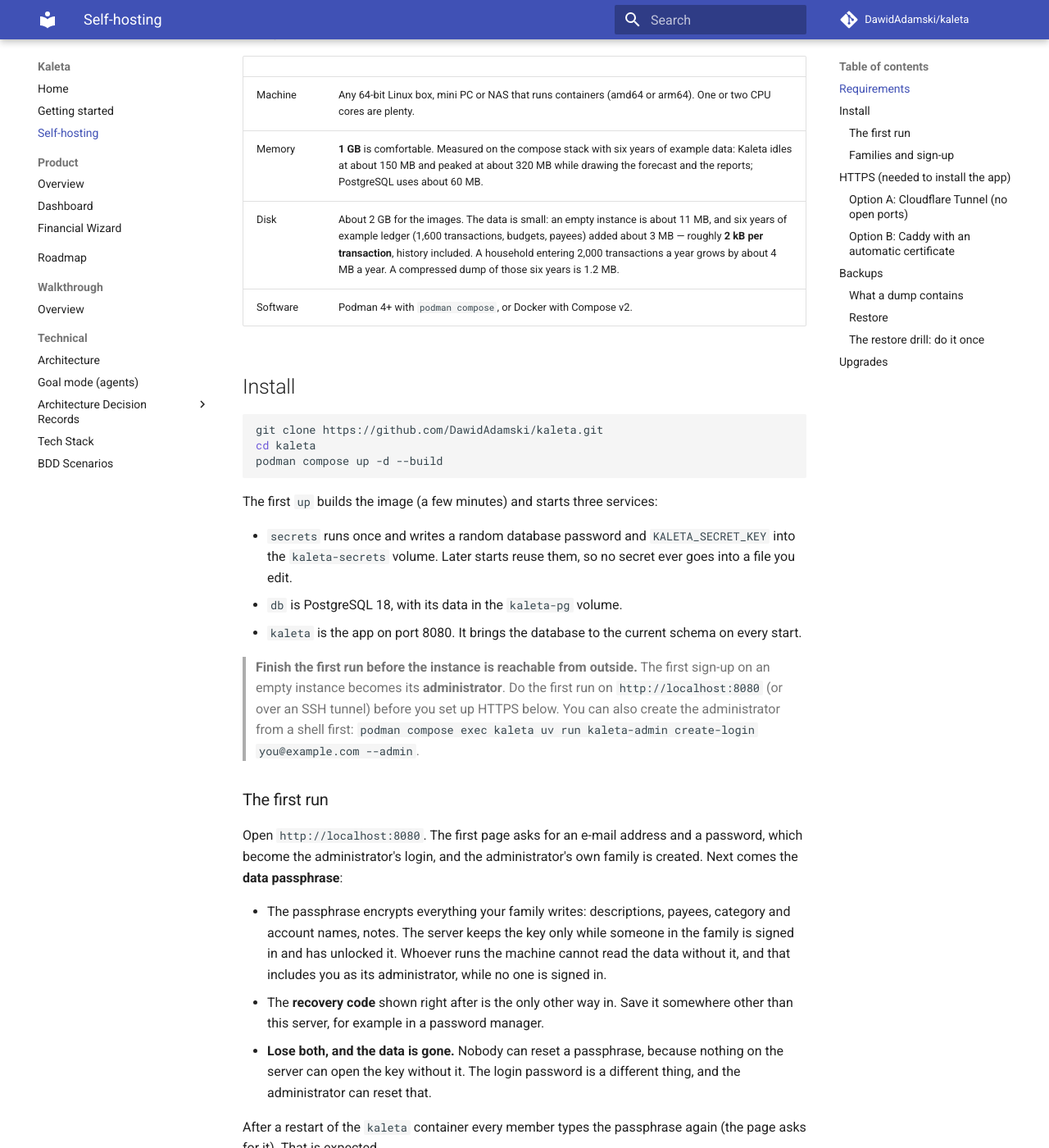
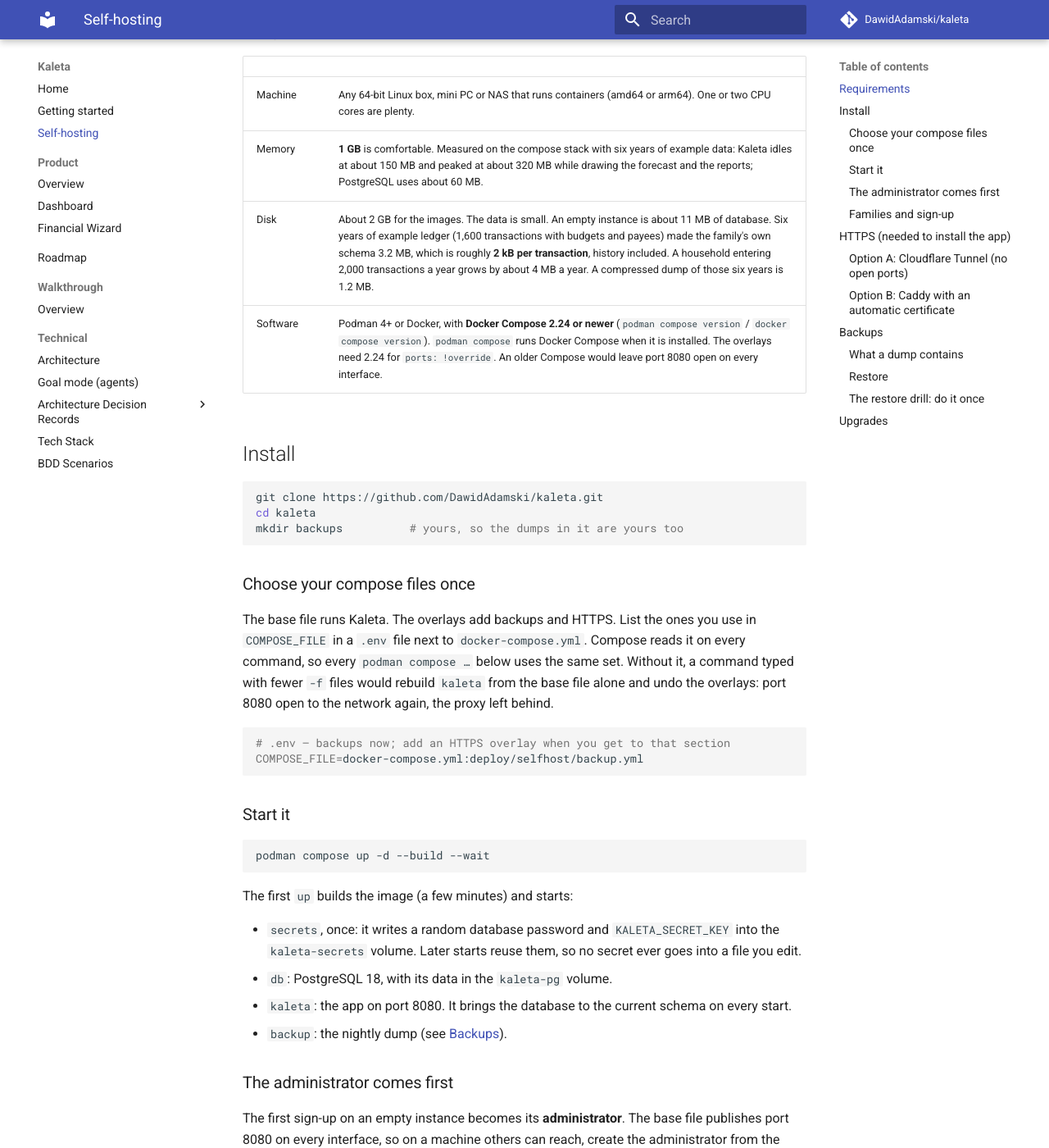
Before and after one commit to DawidAdamski/kaleta, an MkDocs documentation site: the page built from docs/self-hosting.md, in a window 1280 px wide and 1400 px high, scrolled down 347 px. Shown: the whole window at 82% size. Built offline with MkDocs 1.6.1 and Material for MkDocs 9.7.7, drawn with Linux system fonts in a browser that asks for light colours; comment, search, counter and statistics services are not loaded; some of the changed text lies outside the part shown.

Commit message:
fix(selfhost): after review — the nightly dump runs under crond, COMPOSE_FILE keeps the overlays
crond gives its jobs no environment: the job could not find pg_dump and
had no retention. The script sets PATH and the crontab line carries TZ
and the retention; a real crond run was checked. Dumps belong to the
backup directory's owner, can be named (before-upgrade), stale partials
are swept. The guide chooses overlays once in COMPOSE_FILE, needs
Compose 2.24+, creates the administrator from the shell on a reachable
machine, spells out the new-machine key and the rollback order.
KALETA_PUBLIC_URL left the overlays (only Supabase reads it); images
re-pinned.

Co-Authored-By: Claude Opus 5.5 <noreply@anthropic.com>

````diff
--- a/docs/self-hosting.md
+++ b/docs/self-hosting.md
@@ -14,44 +14,68 @@ Every command below works with `docker compose` in place of `podman compose`.
 |---|---|
 | Machine | Any 64-bit Linux box, mini PC or NAS that runs containers (amd64 or arm64). One or two CPU cores are plenty. |
 | Memory | **1 GB** is comfortable. Measured on the compose stack with six years of example data: Kaleta idles at about 150 MB and peaked at about 320 MB while drawing the forecast and the reports; PostgreSQL uses about 60 MB. |
-| Disk | About 2 GB for the images. The data is small: an empty instance is about 11 MB, and six years of example ledger (1,600 transactions, budgets, payees) added about 3 MB — roughly **2 kB per transaction**, history included. A household entering 2,000 transactions a year grows by about 4 MB a year. A compressed dump of those six years is 1.2 MB. |
-| Software | Podman 4+ with `podman compose`, or Docker with Compose v2. |
+| Disk | About 2 GB for the images. The data is small. An empty instance is about 11 MB of database. Six years of example ledger (1,600 transactions with budgets and payees) made the family's own schema 3.2 MB, which is roughly **2 kB per transaction**, history included. A household entering 2,000 transactions a year grows by about 4 MB a year. A compressed dump of those six years is 1.2 MB. |
+| Software | Podman 4+ or Docker, with **Docker Compose 2.24 or newer** (`podman compose version` / `docker compose version`). `podman compose` runs Docker Compose when it is installed. The overlays need 2.24 for `ports: !override`. An older Compose would leave port 8080 open on every interface. |
 
 ## Install
 
 ```bash
 git clone https://github.com/DawidAdamski/kaleta.git
 cd kaleta
-podman compose up -d --build
+mkdir backups          # yours, so the dumps in it are yours too
 ```
 
-The first `up` builds the image (a few minutes) and starts three services:
+### Choose your compose files once
 
-- `secrets` runs once and writes a random database password and
+The base file runs Kaleta. The overlays add backups and HTTPS. List the ones
+you use in `COMPOSE_FILE` in a `.env` file next to `docker-compose.yml`.
+Compose reads it on every command, so every `podman compose …` below uses
+the same set. Without it, a command typed with fewer `-f` files would rebuild
+`kaleta` from the base file alone and undo the overlays: port 8080 open to
+the network again, the proxy left behind.
+
+```bash
+# .env — backups now; add an HTTPS overlay when you get to that section
+COMPOSE_FILE=docker-compose.yml:deploy/selfhost/backup.yml
+```
+
+### Start it
+
+```bash
+podman compose up -d --build --wait
+```
+
+The first `up` builds the image (a few minutes) and starts:
+
+- `secrets`, once: it writes a random database password and
   `KALETA_SECRET_KEY` into the `kaleta-secrets` volume. Later starts reuse
   them, so no secret ever goes into a file you edit.
-- `db` is PostgreSQL 18, with its data in the `kaleta-pg` volume.
-- `kaleta` is the app on port 8080. It brings the database to the current
+- `db`: PostgreSQL 18, with its data in the `kaleta-pg` volume.
+- `kaleta`: the app on port 8080. It brings the database to the current
   schema on every start.
+- `backup`: the nightly dump (see [Backups](#backups)).
 
-> **Finish the first run before the instance is reachable from outside.**
-> The first sign-up on an empty instance becomes its **administrator**. Do
-> the first run on `http://localhost:8080` (or over an SSH tunnel) before you
-> set up HTTPS below. You can also create the administrator from a shell
-> first:
-> `podman compose exec kaleta uv run kaleta-admin create-login you@example.com --admin`.
+### The administrator comes first
 
-### The first run
+The first sign-up on an empty instance becomes its **administrator**. The
+base file publishes port 8080 on every interface, so on a machine others can
+reach, create the administrator from the shell right after the first `up`:
 
-Open `http://localhost:8080`. The first page asks for an e-mail address and a
-password, which become the administrator's login, and the administrator's
-own family is created. Next comes the **data passphrase**:
+```bash
+podman compose exec kaleta uv run kaleta-admin create-login you@example.com --admin
+```
+
+It prints a one-time password. Sign in with it at `http://<server>:8080` and
+choose your own. If nobody else can reach the machine, you can instead open
+`http://localhost:8080` and sign up there.
+
+Next comes the **data passphrase**:
 
 - The passphrase encrypts everything your family writes: descriptions,
-  payees, category and account names, notes. The server keeps the key only
-  while someone in the family is signed in and has unlocked it. Whoever runs
-  the machine cannot read the data without it, and that includes you as its
-  administrator, while no one is signed in.
+  payees, category and account names, notes. The server holds the key only
+  while a member of the family is signed in and has unlocked it. While nobody
+  is, whoever runs the machine cannot read the data, and that includes you as
+  its administrator.
 - The **recovery code** shown right after is the only other way in. Save it
   somewhere other than this server, for example in a password manager.
 - **Lose both, and the data is gone.** Nobody can reset a passphrase,
@@ -84,12 +108,10 @@ reach: `podman compose exec kaleta uv run kaleta-admin --help`.
 ## HTTPS (needed to install the app)
 
 A browser installs Kaleta as an app (a PWA) only from an `https://` address
-(or from `localhost`). Pick one of the two options below. Both overlays bind
-the plain port 8080 to loopback, so only the proxy reaches it, and both set
-`KALETA_PUBLIC_URL` and `KALETA_SESSION_COOKIE_SECURE=true`.
-
-Put the values in a `.env` file next to `docker-compose.yml`. Compose reads
-it on every command, so each overlay needs the same variables each time.
+(or from `localhost`). Pick one of the two options below. Each overlay binds
+the plain port 8080 to loopback, so only the proxy reaches the app, and marks
+the session cookie `Secure`. Add the overlay to `COMPOSE_FILE` and its
+setting to `.env`, then `podman compose up -d`.
 
 ### Option A: Cloudflare Tunnel (no open ports)
 
@@ -100,18 +122,18 @@ router needs forwarding. You need a domain on Cloudflare.
    Create a tunnel** (type *Cloudflared*) and copy its token.
 2. Add a **public hostname**, e.g. `kaleta.example.com`, with the service
    `http://kaleta:8080`.
-3. On the server:
+3. On the server, `.env` becomes:
 
     ```bash
-    cat >> .env <<'EOF'
+    COMPOSE_FILE=docker-compose.yml:deploy/selfhost/backup.yml:deploy/selfhost/cloudflared.yml
     CLOUDFLARE_TUNNEL_TOKEN=eyJ...
-    KALETA_PUBLIC_URL=https://kaleta.example.com
-    EOF
-    podman compose -f docker-compose.yml -f deploy/selfhost/cloudflared.yml up -d
     ```
 
+    and `podman compose up -d`.
+
 Open `https://kaleta.example.com` on the phone and choose *Install app* (or
-*Add to Home Screen*).
+*Add to Home Screen*). The overlay pins a `cloudflared` release; Cloudflare
+stops supporting old ones, so update the pin when you upgrade Kaleta.
 
 ### Option B: Caddy with an automatic certificate
 
@@ -119,8 +141,9 @@ Caddy obtains and renews a Let's Encrypt certificate itself. You need a DNS
 name pointing at the server, with ports 80 and 443 forwarded to it.
 
 ```bash
-echo "KALETA_DOMAIN=kaleta.example.com" >> .env
-podman compose -f docker-compose.yml -f deploy/selfhost/caddy.yml up -d
+# .env
+COMPOSE_FILE=docker-compose.yml:deploy/selfhost/backup.yml:deploy/selfhost/caddy.yml
+KALETA_DOMAIN=kaleta.example.com
 ```
 
 The certificate is kept in the `kaleta-caddy` volume. Rootless Podman cannot
@@ -131,23 +154,22 @@ bind ports below 1024 by default; either run
 ## Backups
 
 Kaleta makes no backups of its own (ADR-38): whoever runs the database owns
-them. The `backup` overlay runs `pg_dump` every night at 03:00 and keeps two
-weeks of dumps:
-
-```bash
-podman compose -f docker-compose.yml -f deploy/selfhost/backup.yml up -d
-```
+them. The `backup` service (`deploy/selfhost/backup.yml`, in `COMPOSE_FILE`
+since the install) runs `pg_dump` every night at 03:00 and keeps two weeks
+of dumps.
 
 - Dumps go to `./backups/kaleta-YYYY-MM-DD.dump` (pg_dump's compressed
-  custom format), readable by your user only.
-- `KALETA_BACKUP_DIR` chooses another directory, `KALETA_BACKUP_KEEP_DAYS`
-  the retention (default 14), `TZ` the clock the 03:00 is read on (default
-  UTC).
-- A dump right now:
-  `podman compose -f docker-compose.yml -f deploy/selfhost/backup.yml exec backup kaleta-backup`.
-
-Use the same `-f` files for every later `up`, or put them in `COMPOSE_FILE`
-in `.env` (`COMPOSE_FILE=docker-compose.yml:deploy/selfhost/backup.yml`).
+  custom format), mode `0600`, owned by whoever owns the directory. Create
+  it yourself, as the install did. If Docker creates it, it belongs to root,
+  and so do the dumps (use `sudo` to read them).
+- `KALETA_BACKUP_DIR` in `.env` chooses another directory,
+  `KALETA_BACKUP_KEEP_DAYS` the retention (default 14), and `TZ` the clock
+  the 03:00 is read on (default UTC).
+- A dump right now: `podman compose exec backup kaleta-backup`. Give it a
+  name to keep it apart from the nightly one:
+  `podman compose exec backup kaleta-backup before-upgrade`.
+- Each run writes one line to `podman compose logs backup`. Look there now
+  and then; a failed night says so there and nowhere else.
 
 A backup on the same disk does not survive the disk. **Copy the dumps off the
 machine**, for example with a nightly `rsync` or `rclone` from the host:
@@ -163,39 +185,28 @@ machine**, for example with a nightly `rsync` or `rclone` from the host:
   names, notes). It opens only with a member's data passphrase or recovery
   code, as the live database does.
 - **In the clear**: amounts, dates, currencies, budget figures and the
-  members' e-mail addresses ([privacy.md](privacy.md) lists every column).
-  Store the dumps accordingly. If you want them encrypted at rest as well,
-  pipe them through [`age`](https://age-encryption.org) before they leave
-  the machine: `age -r <your public key> kaleta-….dump > kaleta-….dump.age`.
+  members' e-mail addresses ([privacy.md](privacy.md) says what is encrypted
+  and what is not). Store the dumps accordingly. If you want them encrypted
+  at rest as well, pipe them through [`age`](https://age-encryption.org)
+  before they leave the machine:
+  `age -r <your public key> kaleta-….dump > kaleta-….dump.age`.
 
 Two-factor sign-in secrets are encrypted under `KALETA_SECRET_KEY`, which
-lives in the `kaleta-secrets` volume and not in the dump. Keep a copy of it
-too (`podman compose exec kaleta cat /run/secrets/kaleta_secret_key`) in the
-same password manager as your recovery code. Without it, a restore on a new
-machine works, but two-factor sign-in must be turned off for each member who
-had it: `kaleta-admin reset-password <e-mail> --disable-mfa`.
+lives in the `kaleta-secrets` volume and not in the dump. Keep a copy in the
+same password manager as your recovery code; this prints it:
+`podman compose exec kaleta cat /run/secrets/kaleta_secret_key`. Without it,
+a restore on a new machine works, but two-factor sign-in must be turned off
+for each member who had it: `kaleta-admin reset-password <e-mail> --disable-mfa`.
 
 ### Restore
 
-This replaces the database with a dump. On a new machine, clone the
-repository and, if you kept `kaleta_secret_key`, put it in the secrets volume
-before the first `up` (the `secrets` service never replaces a file that is
-there):
-
-```bash
-podman volume create kaleta_kaleta-secrets
-podman run --rm -v kaleta_kaleta-secrets:/s -v "$PWD":/h:ro docker.io/library/alpine:3.22 \
-  sh -c 'install -m 0600 /h/kaleta_secret_key /s/kaleta_secret_key'
-podman compose up -d --wait db
-```
-
-then go on from step 3.
+This replaces the database with a dump.
 
 ```bash
 DUMP=backups/kaleta-2026-10-11.dump
 
-# 1. Stop the app (and the nightly dump).
-podman compose -f docker-compose.yml -f deploy/selfhost/backup.yml stop kaleta backup
+# 1. Stop the app and the nightly dump.
+podman compose stop kaleta backup
 
 # 2. Throw the database away and start an empty one. Volumes are named after
 #    the compose project (`name: kaleta`): kaleta_kaleta-pg.
@@ -206,19 +217,37 @@ podman compose up -d --wait db
 # 3. Load the dump into it.
 podman compose exec -T db pg_restore -U kaleta -d kaleta --no-owner < "$DUMP"
 
-# 4. Start Kaleta, sign in, unlock with the data passphrase.
-podman compose -f docker-compose.yml -f deploy/selfhost/backup.yml up -d --wait
+# 4. Start everything, sign in, unlock with the data passphrase.
+podman compose up -d --wait
 ```
 
 `--wait` matters in step 2. If `pg_restore` runs before PostgreSQL accepts
 connections, nothing is restored, and Kaleta then starts on an empty database.
+
+**On a new machine**, clone the repository, write `.env` and
+`mkdir backups` as in the install. If you kept the secret key, put it into
+the secrets volume *before* the first `up`: the `secrets` service never
+replaces a file that is there. Then run steps 2 to 4.
+
+```bash
+# The key from your password manager, into a file for a moment:
+(umask 077; printf '%s' '<your kaleta_secret_key>' > kaleta_secret_key)
+podman volume create kaleta_kaleta-secrets
+podman run --rm -v kaleta_kaleta-secrets:/s -v "$PWD":/h:ro docker.io/library/alpine:3.22 \
+  sh -c 'install -m 0600 /h/kaleta_secret_key /s/kaleta_secret_key'
+rm kaleta_secret_key
+```
+
+These steps were tried on Podman: the kept key stayed, and the `secrets`
+service wrote only the files that were missing.
 
 ### The restore drill: do it once
 
 A backup you have never restored is a hope. Try it once now, while
 nothing depends on it:
 
-1. Take a dump (`… exec backup kaleta-backup`) and copy it off the machine.
+1. Take a dump (`podman compose exec backup kaleta-backup`) and copy it off
+   the machine.
 2. Run the restore above with that copy.
 3. Sign in, unlock with the passphrase, open **Transactions**: the
    descriptions read normally and the last thing you entered is there.
@@ -230,9 +259,9 @@ family unlocked with its passphrase showing every transaction.
 ## Upgrades
 
 ```bash
-podman compose -f docker-compose.yml -f deploy/selfhost/backup.yml exec backup kaleta-backup
+podman compose exec backup kaleta-backup before-upgrade
 git pull
-podman compose -f docker-compose.yml -f deploy/selfhost/backup.yml up -d --build
+podman compose up -d --build --wait
 ```
 
 Kaleta migrates the database when it starts. If the instance's registry
@@ -241,7 +270,11 @@ fails to migrate, Kaleta refuses to start and says why
 instead, and the others carry on. The administrator resumes it once fixed
 (`kaleta-admin resume <id>`).
 
-To roll back, check out the previous version (`git checkout <tag>`),
-rebuild, and **restore the dump taken before the upgrade**. Migrations only
-go forward, so an older Kaleta cannot run on a database a newer one has
-migrated.
+To roll back, the order matters, because migrations only go forward and an
+older Kaleta cannot run on a database a newer one has migrated:
+
+1. `git checkout <the previous tag>` and `podman compose build kaleta`.
+2. Restore `backups/kaleta-before-upgrade.dump` as above (steps 1 to 4).
+
+A later `kaleta-backup before-upgrade` overwrites that file, and the nightly
+retention deletes it after two weeks. Copy it aside if you want to keep it.
````
Also changed, not shown: docs/plans/self-host-guide.md (+25 -0 lines), 4 other files.
